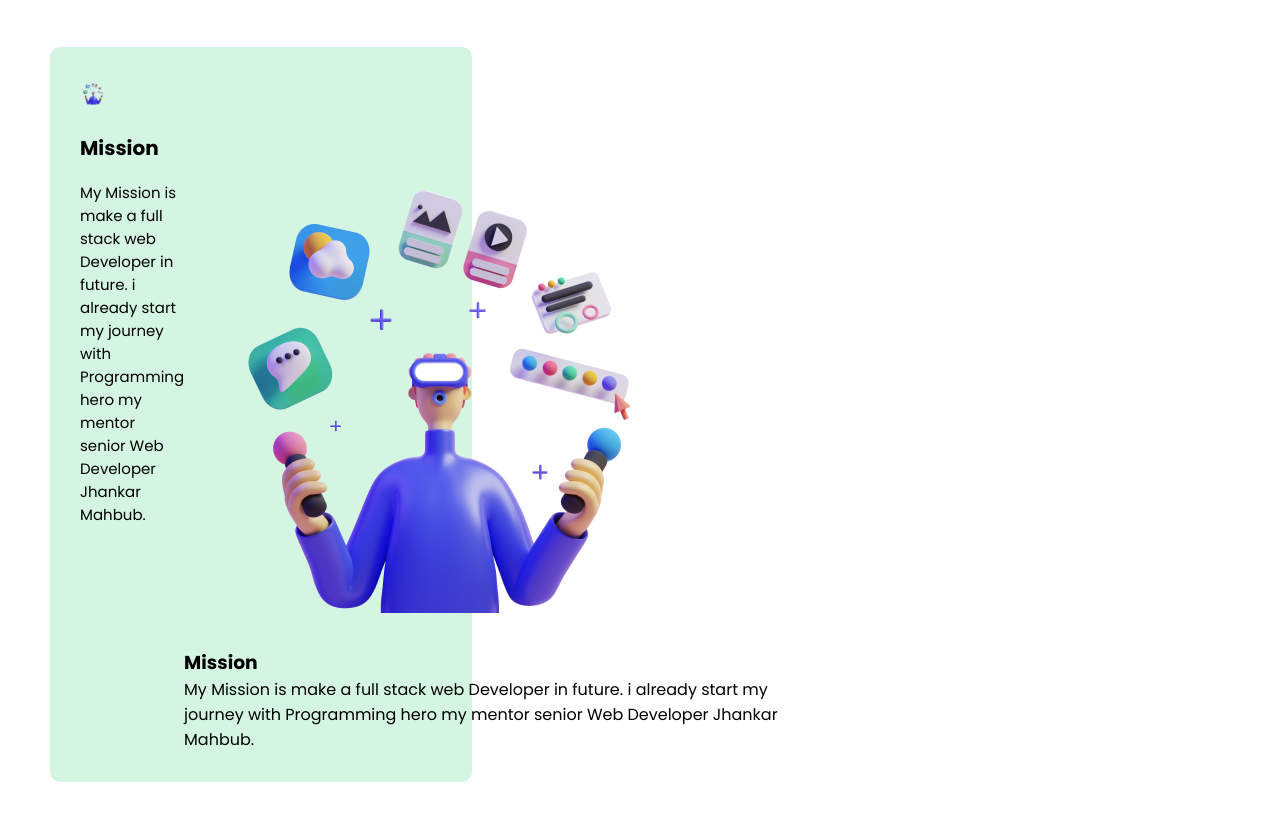
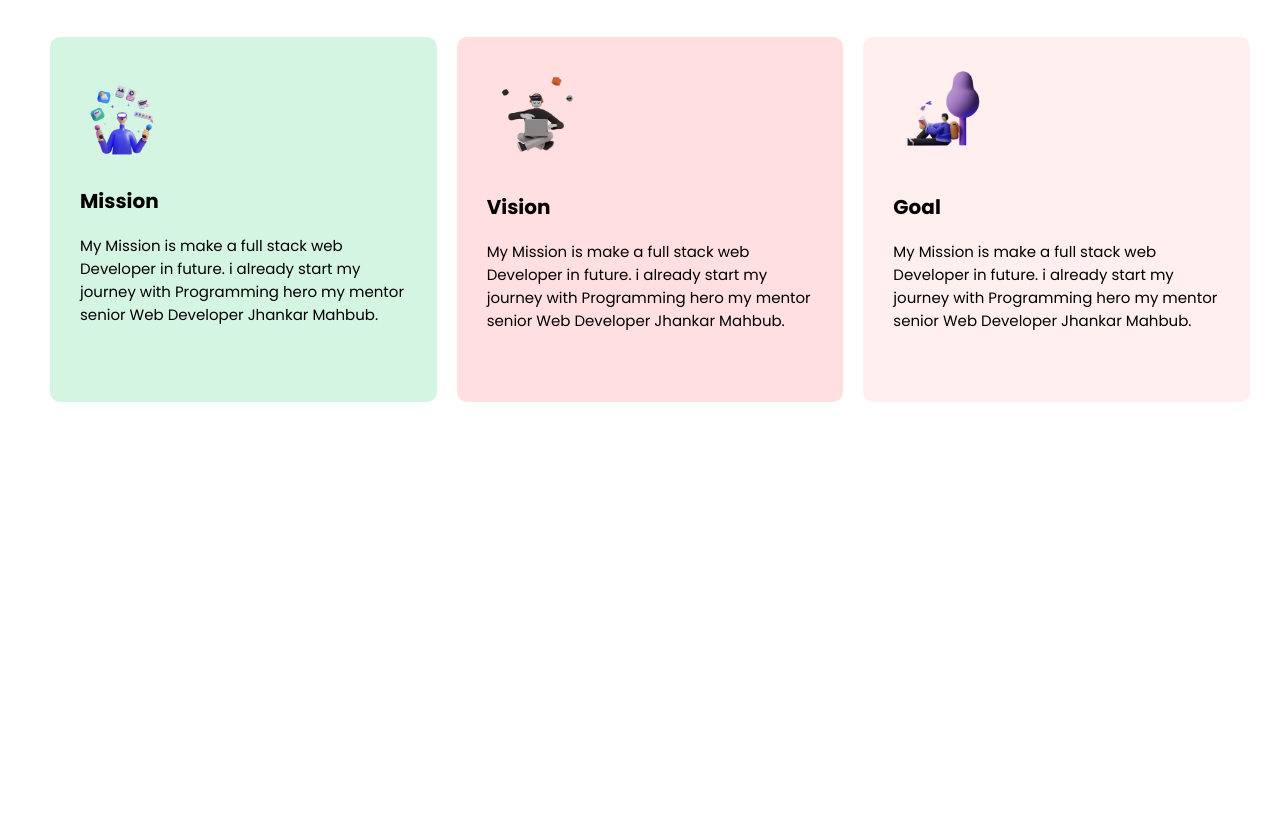
Before and after one commit to kabirul-design/assignment-1, a plain HTML site: page index.html in a window 1280 px wide. Shown: the part 686-1506 px from the top of the page. After the commit the page ends 1188 px from the top, so only its background shows below. Drawn offline with Linux system fonts and the light colour scheme.

Commit message:
new update

```diff
--- a/css/style.css
+++ b/css/style.css
@@ -72,20 +72,54 @@ small{
     text-align: center;
     font-size: 30px;
     color: #000;
-    margin-bottom: 50px;
+    margin-bottom: 40px;
 }
 .mission-title span{
     color:  #d35400 ;
 }
+.mission-details{
+    display: flex;
+
+}
 .mission-content{
-    display: flex;
     width: 33%;
     margin-left: 50px;
     background:  #d5f5e3 ;
     padding: 30px 30px;
     border-radius: 10px;
-    margin-right: 20px;
+    transition: 0.3s ease;
 }
+.mission-content1{
+    width: 33%;
+    margin-left: 20px;
+    background:  #ffdfdf ;
+    padding: 30px 30px;
+    border-radius: 10px;
+    transition: 0.3s ease;
+}
+.mission-content2{
+    width: 33%;
+    margin-left: 20px;
+    background:  #ffefef ;
+    padding: 30px 30px;
+    border-radius: 10px;
+    margin-right: 30px;
+    transition: 0.3s ease;
+}
+.mission-content:hover{
+    box-shadow: 3px 3px 5px 0px;
+    color: #2874a6;
+}
+.mission-content1:hover{
+    box-shadow: 3px 3px 5px 0px;
+    color: #2874a6;
+}
+.mission-content2:hover{
+    box-shadow: 3px 3px 5px 0px;
+    color: #2874a6;
+}
+
+
 
 .mission-box img{
     width: 30%;
--- a/index.html
+++ b/index.html
@@ -29,6 +29,7 @@
         <div class="mission-title">
             <h1>My Mission Is <span>2022</span></h1>
         </div>
+        <div class="mission-details">
             <div class="mission-content">
                 <div class="mission-box">
                     <img src="img/illustrators/illustrator-1.png" alt="">
@@ -36,11 +37,22 @@
                     <p>My Mission is make a full stack web Developer in future. i already start my journey
                         with Programming hero my mentor senior Web Developer Jhankar Mahbub.</p>
                 </div>
-            <div class="mission-box1">
-                <img src="img/illustrators/illustrator-1.png" alt="">
-                <h3>Mission</h3>
+            </div>
+            <div class="mission-content1">
+                <div class="mission-box">
+                    <img src="img/illustrators/illustrator-2.png" alt="">
+                    <h3>Vision</h3>
                     <p>My Mission is make a full stack web Developer in future. i already start my journey
                         with Programming hero my mentor senior Web Developer Jhankar Mahbub.</p>
+                </div>
+            </div>
+            <div class="mission-content2">
+                <div class="mission-box">
+                    <img src="img/illustrators/illustrator-3.png" alt="">
+                    <h3>Goal</h3>
+                    <p>My Mission is make a full stack web Developer in future. i already start my journey
+                        with Programming hero my mentor senior Web Developer Jhankar Mahbub.</p>
+                </div>
             </div>
         </div>
     </section>
```
Lines whose indentation alone changed are shown as unchanged.
